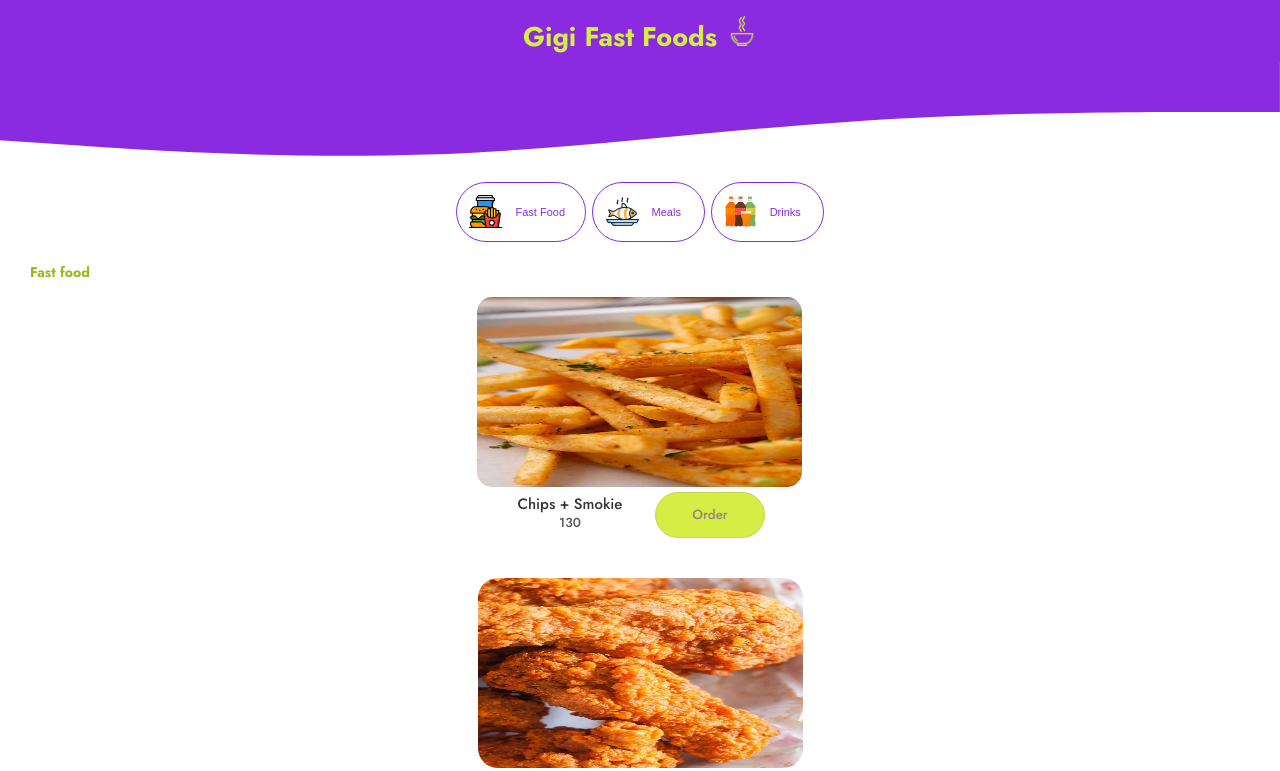
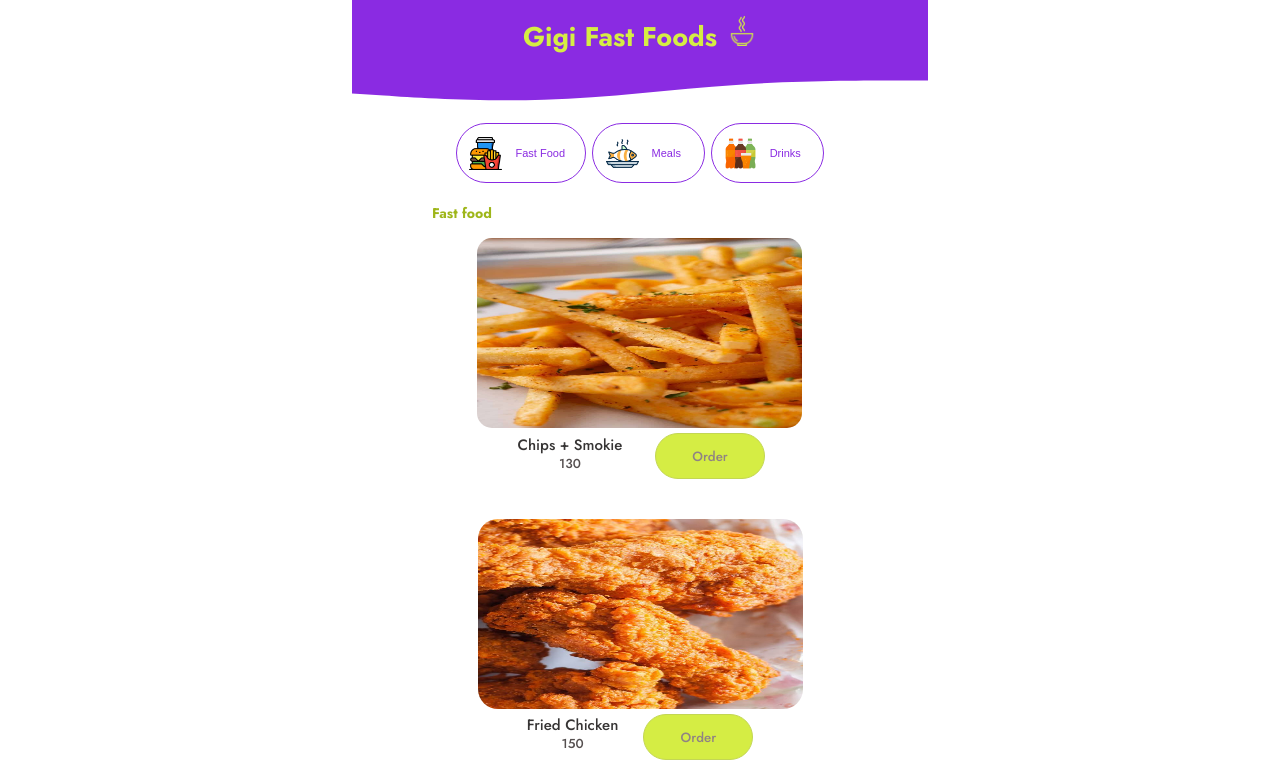
Before and after one commit to George-Agai/Gigi-Fast-Foods, a React (Create React App) app: page / in a window 1280 px wide. Shown: the top 771 px of the page. Built offline with nearby package versions, Linux system fonts and the light colour scheme.

Commit message:
responsive homepage

```diff
--- a/src/App.css
+++ b/src/App.css
@@ -1,5 +1,22 @@
 .App {
   text-align: center;
+}
+@media screen and (min-width: 768px) {
+  .HomeMain{
+    width: 45vw;
+  }
+  .order-details {
+    display: flex;
+    justify-content: center;
+  }
+  #root{
+    display: flex;
+    align-items: center;
+    justify-content: center;
+  }
+  .section-heading{
+    margin-left: 50px;
+  }
 }
 
 .App-logo {
--- a/src/home/GigiFastFoods.css
+++ b/src/home/GigiFastFoods.css
@@ -696,6 +696,7 @@
     align-items: center;
     z-index: 1;
 }
+
 .location-and-delivery-time{
     width: 63vw;
     margin-top: -30px;
@@ -742,7 +743,6 @@
     font-size: 13px;
     box-shadow: 0 2px 2px 0 rgb(48, 47, 47);
 }
-
 .orders-main-container {
     display: flex;
     text-align: center;
--- a/src/home/Home.js
+++ b/src/home/Home.js
@@ -121,9 +121,7 @@ const Home = () => {
     let today = new Date().getFullYear()
 
     return (
-        <div>
-
-
+        <div className='HomeMain'>
             <div className='Home'>
                 <div className='home-header'>
                     <h2 id='fast-foods'>Gigi Fast Foods</h2>
```
